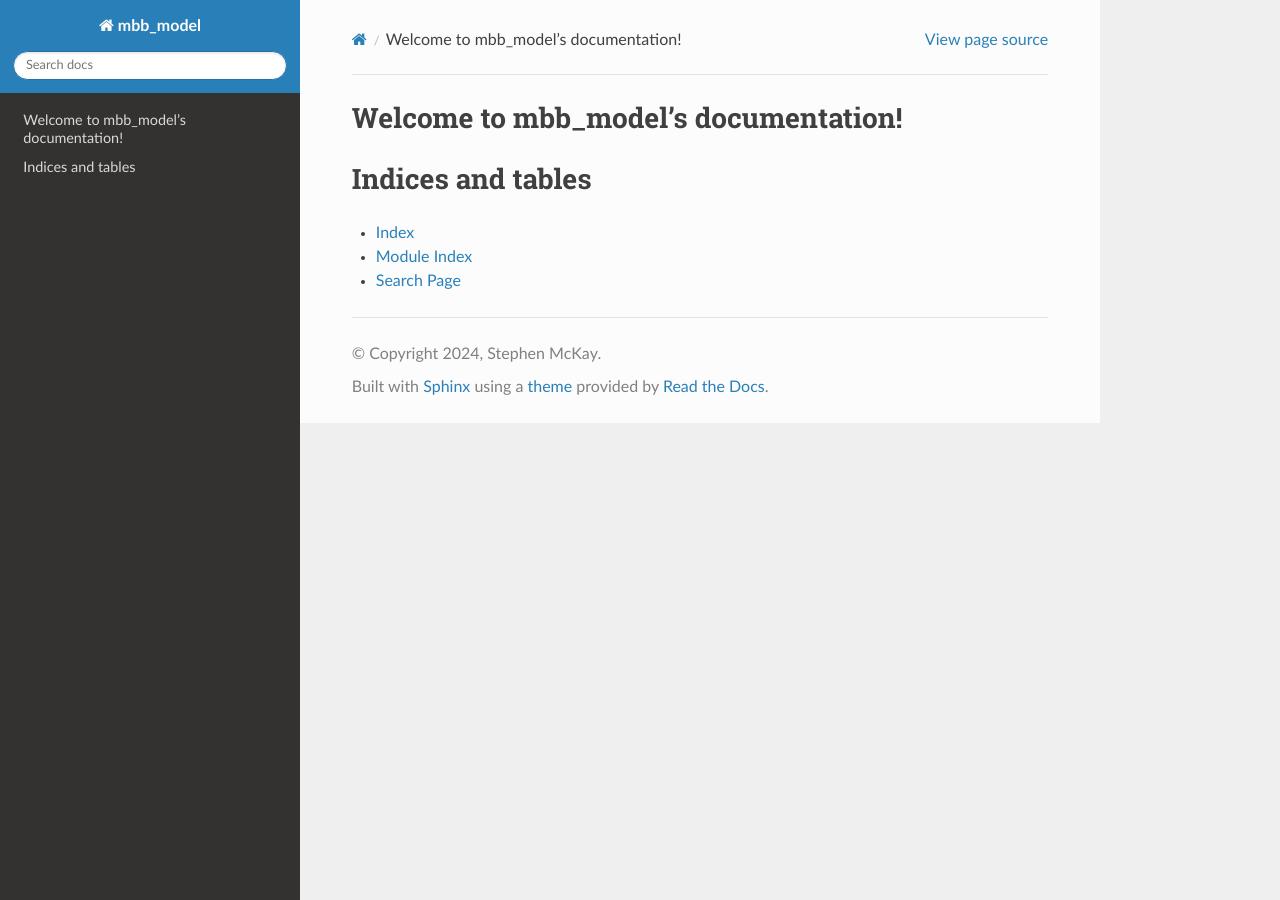
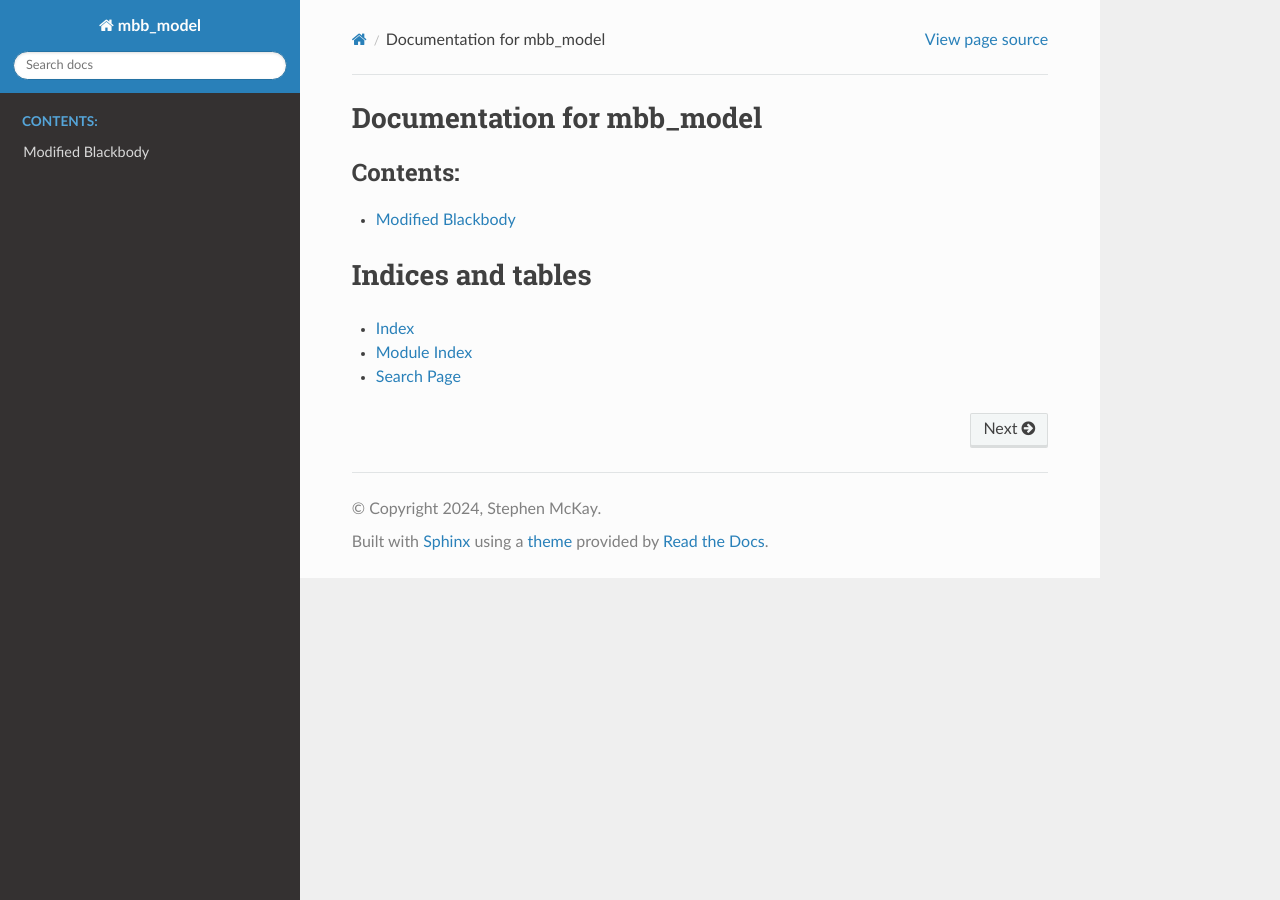
Before and after one commit to sjmckay/mbb, a Sphinx documentation site: the page built from docs/index.rst, in a window 1280 px wide. Built offline with Sphinx 7.4.7 and the Read the Docs theme 2.0.0, drawn with Linux system fonts in a browser that asks for light colours.

Commit message:
new docpages

```diff
--- a/docs/index.rst
+++ b/docs/index.rst
@@ -3,14 +3,14 @@
    You can adapt this file completely to your liking, but it should at least
    contain the root `toctree` directive.
 
-Welcome to mbb_model's documentation!
+Documentation for mbb_model
 =====================================
 
 .. toctree::
    :maxdepth: 2
    :caption: Contents:
 
-
+   mbb.rst
 
 Indices and tables
 ==================
--- /dev/null
+++ b/docs/mbb.rst
@@ -0,0 +1,9 @@
+.. _mbb:
+
+Modified Blackbody
+=====================
+
+Modified blackbody model for SED fitting
+
+.. automodule:: mbb
+   :members:
```
